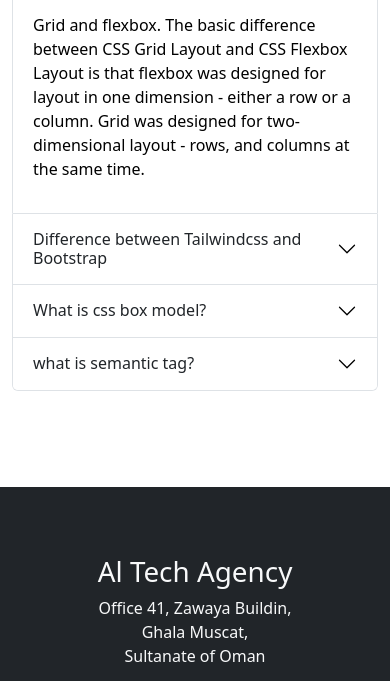
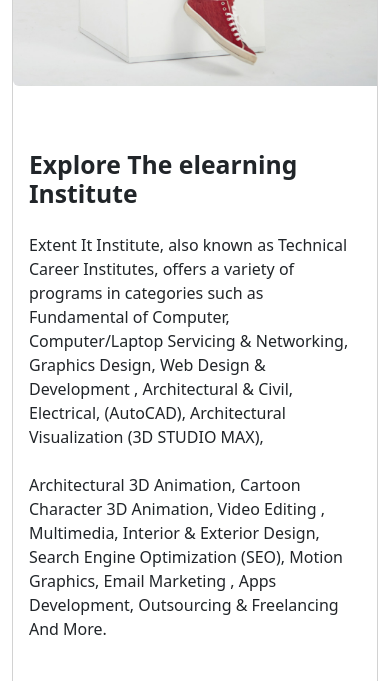
Before and after one commit to aminulislamemon/ai-tech-agency, a plain HTML site: page index.html in a window 390 px wide. Shown: the part 3468-4149 px from the top of the page. Drawn offline with nearby package versions, Linux system fonts and the light colour scheme.

Commit message:
achievement section added and footer responsive added

```diff
--- a/index.html
+++ b/index.html
@@ -196,13 +196,13 @@
 
     </section>
 <!-- achievement of the institute section  -->
-    <!-- <section class="container">
-      <div class="card mb-3" style="">
+   <section class="container">
+      <div class="card mb-3" >
         <div class="row g-0">
           <div class="col-lg-6">
             <img src="images/working.png" class="img-fluid rounded-start" alt="...">
           </div>
-          <div class="col-6">
+          <div class="col-lg-6">
             <div class="card-body mx-auto mt-5">
               <h5 class="card-title fs-2 fw-bold">Explore The elearning <br> Institute</h5>
               <p class="card-text pt-3">
@@ -227,7 +227,7 @@
           </div>
         </div>
       </div>
-    </section> -->
+    </section>
 
     <!-- ready to join section  -->
     <section class="container bg-info d-flex" style="height: 300px;">
```
